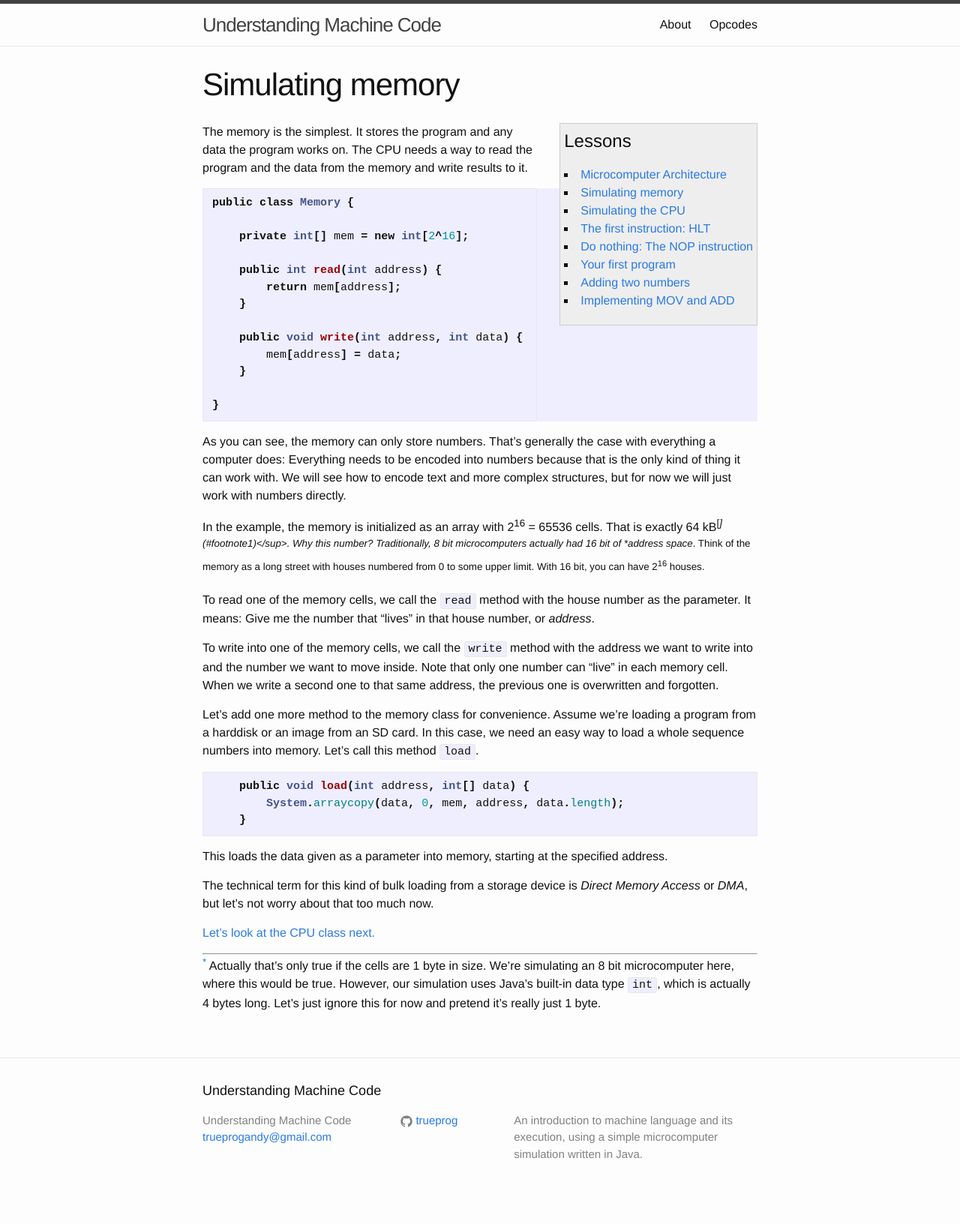
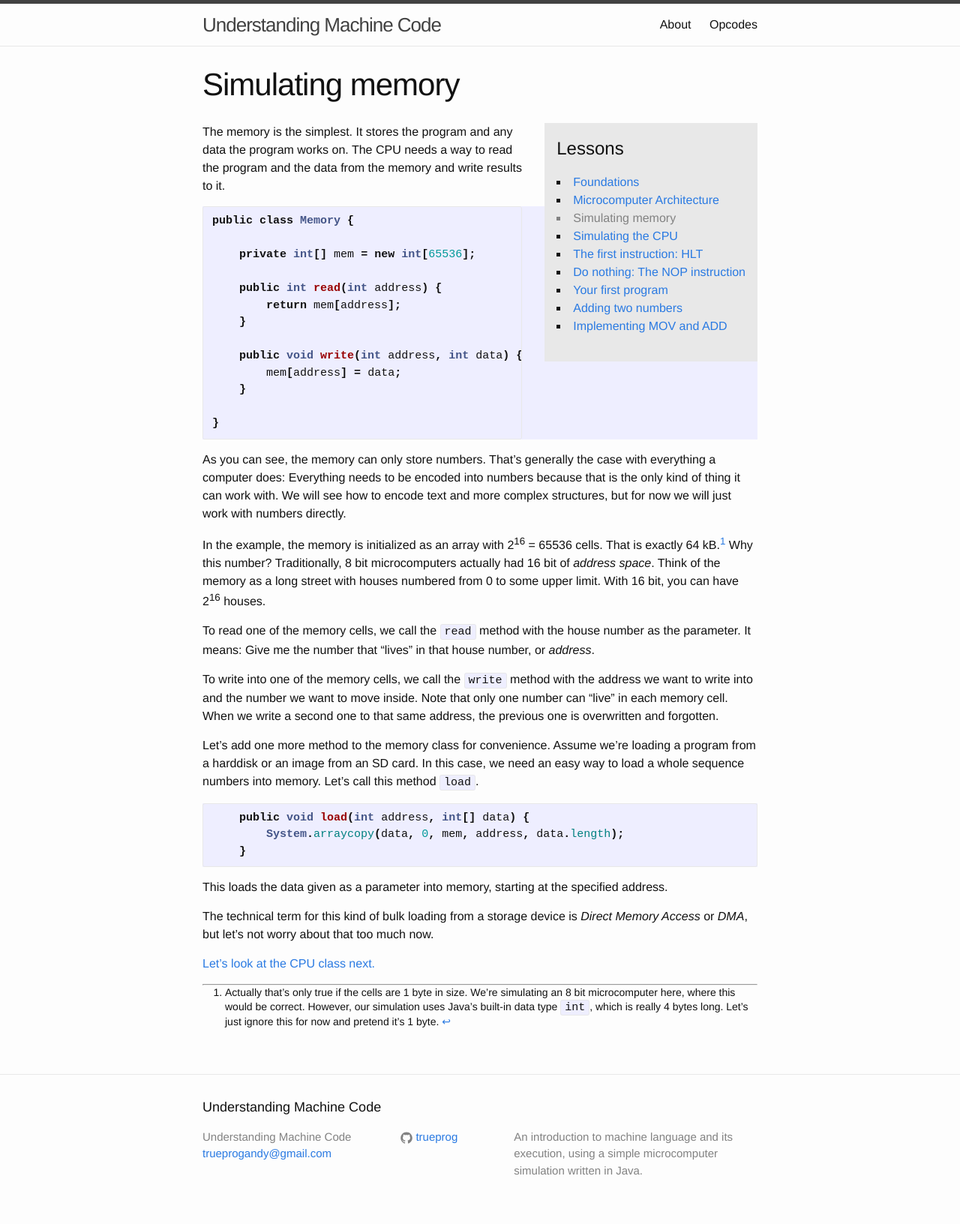
Before and after one commit to trueprog/cpu, a Jekyll site: the page built from _lessons/02_firststeps/02_simumem.md, in a window 1280 px wide. Shown: the whole page at 75% size. Built offline with Jekyll 4.4.1, drawn with Linux system fonts in a browser that asks for light colours; before the commit the page ends 1610 px from its top, so only the background shows below that.

Commit message:
Some restructureing and 2 new pages

````diff
--- a/_layouts/page.html
+++ b/_layouts/page.html
@@ -13,8 +13,18 @@ layout: default
     <h2>Lessons</h2>
     <ul class="lessons-list">
       {% for post in site.lessons %}
+        {% if post == page %}
+        <li class="selected">
+        {% else %}
         <li>
-        <a class="lesson-link" href="{{ post.url | prepend: site.baseurl }}">{{ post.title }}</a>
+        {% endif %}
+          {% unless post == page %}
+          <a class="lesson-link" href="{{ post.url | prepend: site.baseurl }}">
+          {% endunless %}
+            {{ post.title }}
+          {% unless post == page %}
+          </a>
+          {% endunless %}
         </li>
       {% endfor %}
     </ul>
--- a/_lessons/section_01/02_simumem.md
+++ b/_lessons/02_firststeps/02_simumem.md
@@ -11,7 +11,7 @@ read the program and the data from the memory and write results to it.
 ```java
 public class Memory {
 
-    private int[] mem = new int[2^16];
+    private int[] mem = new int[65536];
 
     public int read(int address) {
         return mem[address];
@@ -30,8 +30,9 @@ because that is the only kind of thing it can work with. We will see how to
 encode text and more complex structures, but for now we will just work with
 numbers directly.
 
-In the example, the memory is initialized as an array with 2<sup>16</sup>&nbsp;=&nbsp;65536 cells.
-That is exactly 64&nbsp;kB<sup>[*](#footnote1)</sup>. Why this number? Traditionally, 8 bit microcomputers
+In the example, the memory is initialized as an array with
+2<sup>16</sup>&nbsp;=&nbsp;65536 cells.
+That is exactly 64&nbsp;kB.[^1] Why this number? Traditionally, 8 bit microcomputers
 actually had 16 bit of *address space*. Think of the memory as a long street
 with houses numbered from 0 to some upper limit. With 16 bit, you can have 2<sup>16</sup>
 houses.
@@ -65,7 +66,8 @@ The technical term for this kind of bulk loading from a storage device is
 
 ***
 
-<a name="footnote1"><sup>*</sup></a> Actually that's only true if the cells are 1 byte in
-size. We're simulating an 8 bit microcomputer here, where this would be true. However,
-our simulation uses Java's built-in data type `int`, which is actually 4 bytes long.
-Let's just ignore this for now and pretend it's really just 1 byte.
+[^1]: Actually that's only true if the cells are 1 byte in
+    size. We're simulating an 8 bit microcomputer here, where this would be
+    correct. However, our simulation uses Java's built-in data type `int`, which
+    is really 4 bytes long. Let's just ignore this for now and pretend it's
+    1 byte.
--- a/_sass/_layout.scss
+++ b/_sass/_layout.scss
@@ -256,7 +256,23 @@
 .lessons-nav {
     float: right;
     margin: 0px 0px $spacing-unit $spacing-unit;
-    padding: 5px;
-    background: #eeeeee;
-    border: solid 1px #cccccc;
+    padding: 1em 1em 1.25em 1em;
+    background: $grey-color-light;
 }
+
+/**
+ * Footnotes
+ */
+.footnotes {
+    font-size: $small-font-size;
+    line-height: $small-line-height;
+}
+
+dt {
+    font-weight: bold;
+    padding-top: 1em;
+}
+
+li.selected {
+    color: $grey-color;
+}
--- a/css/main.scss
+++ b/css/main.scss
@@ -11,6 +11,7 @@ $base-font-size:   16px;
 $base-font-weight: 400;
 $small-font-size:  $base-font-size * 0.875;
 $base-line-height: 1.5;
+$small-line-height: $base-line-height * 0.875;
 
 $spacing-unit:     30px;
 
````
Also changed, not shown: _lessons/01_intro/10_foundation.md (added, +25 -0 lines), _lessons/02_firststeps/04_haltinstr.md (renamed from _lessons/section_01/04_haltinstr.md, +1 -1 lines), _lessons/02_firststeps/11_movaddinstr.md (renamed from _lessons/section_01/11_movaddinstr.md, +2 -0 lines), _lessons/02_firststeps/01_microarch.md (renamed from _lessons/section_01/01_microarch.md), _lessons/02_firststeps/03_simucpu.md (renamed from _lessons/section_01/03_simucpu.md), _lessons/02_firststeps/05_nopinstr.md (renamed from _lessons/section_01/05_nopinstr.md), _lessons/02_firststeps/06_firstprog.md (renamed from _lessons/section_01/06_firstprog.md), _lessons/02_firststeps/10_simpleprog.md (renamed from _lessons/section_01/10_simpleprog.md). Lines whose indentation alone changed are shown as unchanged.
